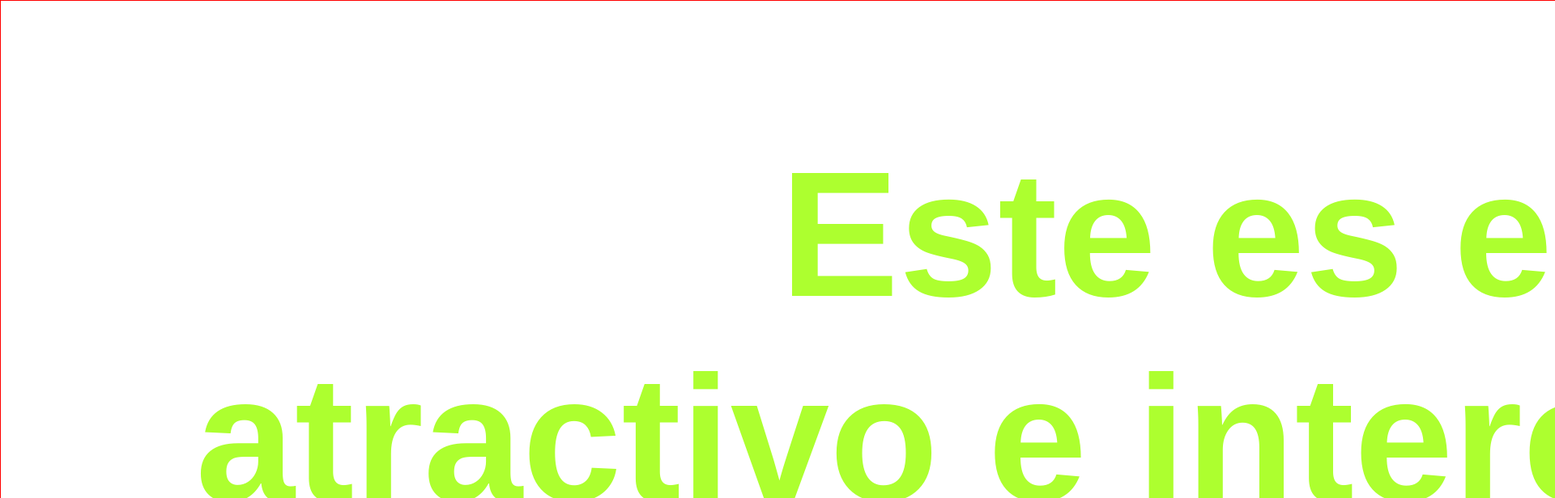
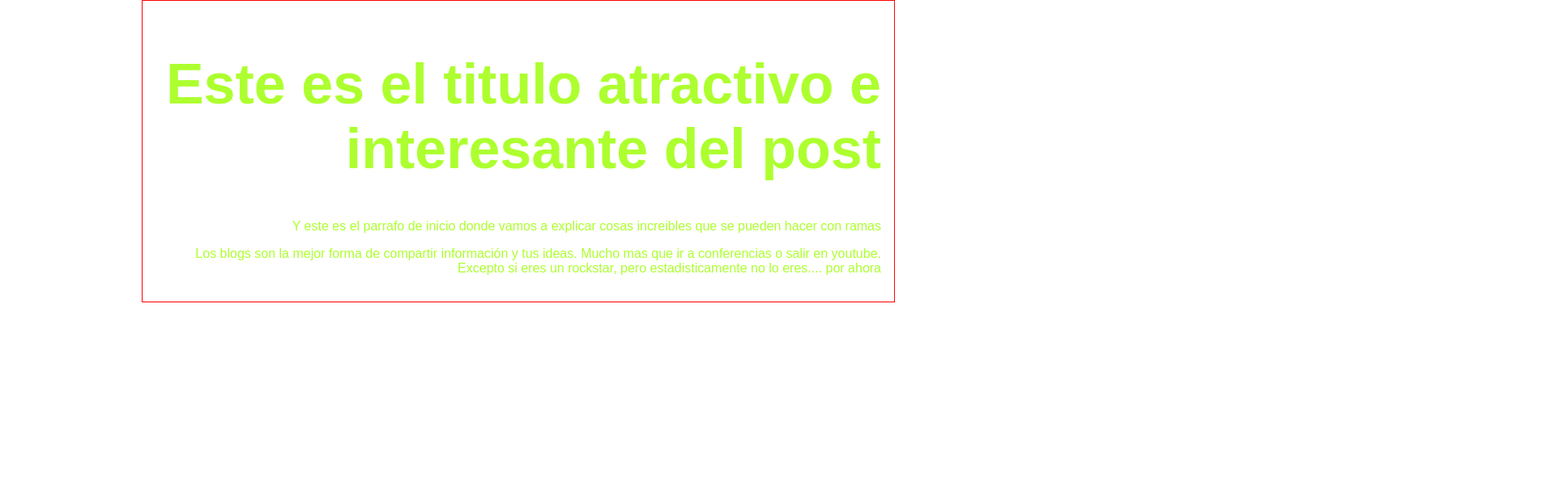
Before and after one commit to akalicol/ProyectoFreddyGitGithub, a plain HTML site: page index.html in a window 1280 px wide. Shown: the top 616 px of the page at 81% size, 1920 px wide, since content can reach past the window. Drawn offline with Linux system fonts and the light colour scheme.

Commit message:
agregado el contenido adicional del blog

```diff
--- a/cssfile.css
+++ b/cssfile.css
@@ -8,7 +8,7 @@ body
 }
 #container
 {
-    width: 200%;
+    width: 70%;
     padding: 1em;
     text-align: right;
     border: 1px solid red;
@@ -16,5 +16,5 @@ body
 }
 #container h1
 {
-    font-size: 220px;
+    font-size: 70px;
 }
--- a/index.html
+++ b/index.html
@@ -15,6 +15,12 @@
                 <p>Y este es el parrafo de inicio donde
                     vamos a explicar cosas increibles que
                     se pueden hacer con ramas</p>
+                <p>Los blogs son la mejor forma
+                    de compartir información y
+                    tus ideas. Mucho mas que ir a conferencias
+                    o salir en youtube. Excepto si eres
+                    un rockstar, pero estadisticamente no lo eres.... por ahora
+                </p>
             </div>
         </div>
     </body>
```
